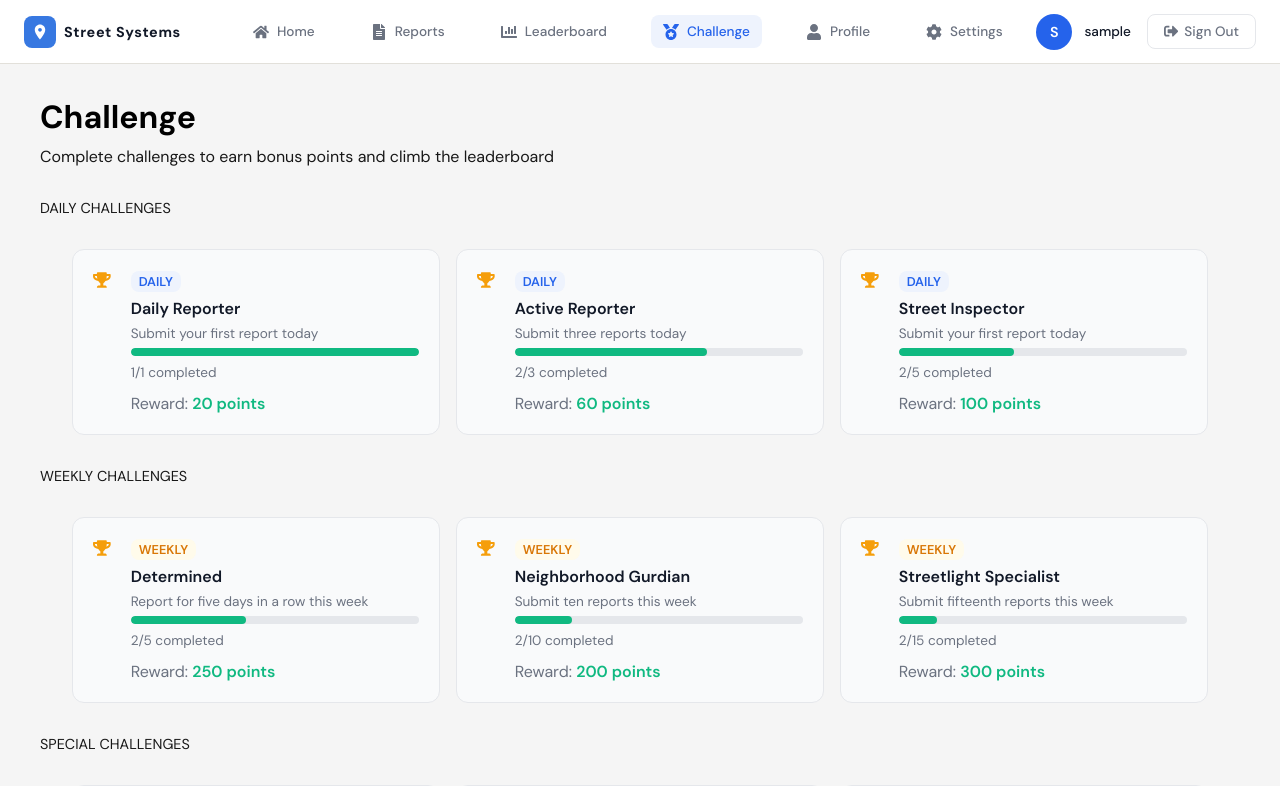
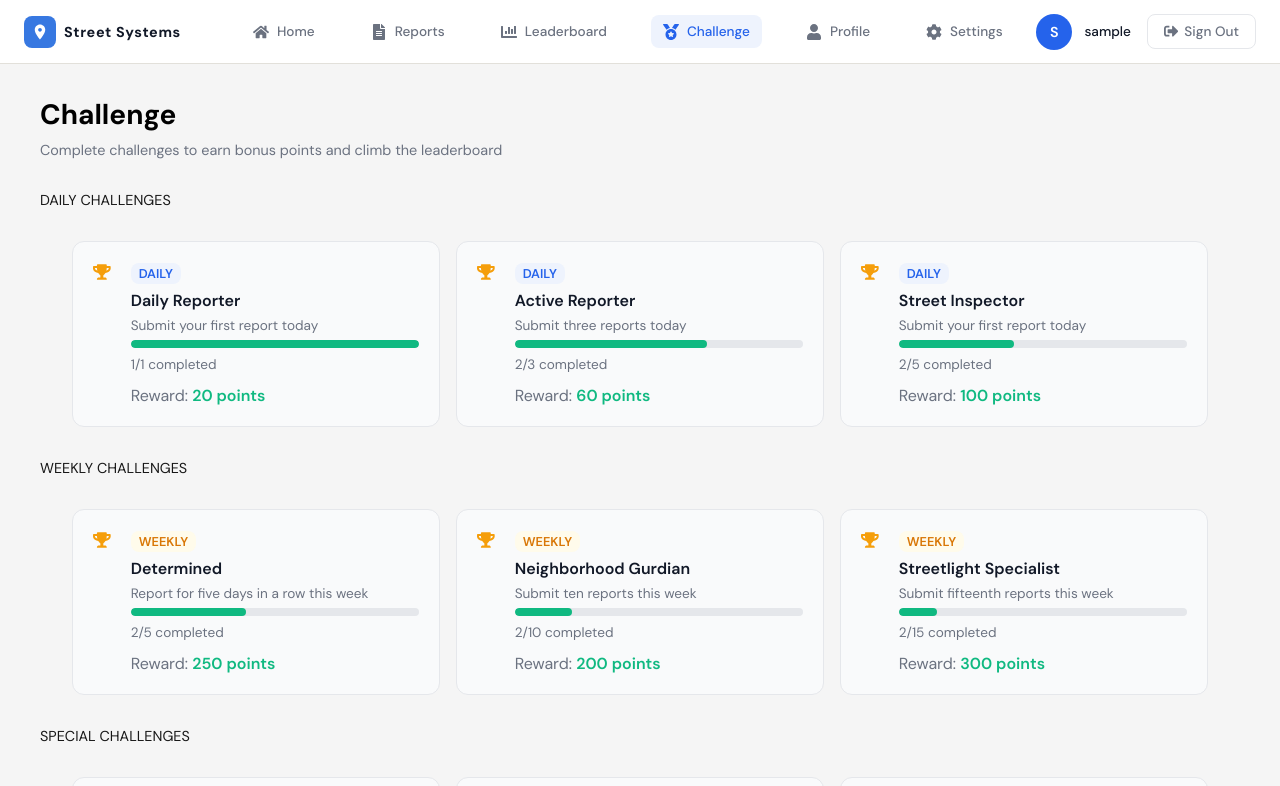
Before and after one commit to MalihaT111/street-light-base, a React (Vite) app in the folder Frontend/: page /challenge in a window 1280 px wide. Shown: the top 786 px of the page. Built offline with nearby package versions, Linux system fonts and the light colour scheme; sample sign-in values are in the browser's storage.

Commit message:
Fixed title size and changed subtitle color

```diff
--- a/Frontend/src/pages/Challenge/Challenge.module.css
+++ b/Frontend/src/pages/Challenge/Challenge.module.css
@@ -7,13 +7,13 @@
     margin: 0 auto;
 }
 .challenge-title{
-    font-size: 2rem;
+    font-size: 1.75rem;
     font-weight: 700;
     margin-bottom: 8px;
 }
 .challenge-subtitle{
-    font-size: 1rem;
-    opacity: 0.9;
+    font-size: 0.9rem;
+    color: #6B7280;
     max-width: 600px;
     margin-bottom: 2rem;
 }
--- a/Frontend/src/pages/Leaderboard/Leaderboard.module.css
+++ b/Frontend/src/pages/Leaderboard/Leaderboard.module.css
@@ -10,13 +10,13 @@
     margin-bottom: 2rem;
 }
 .leaderboard-title{
-    font-size: 2rem;
+    font-size: 1.75rem;
     font-weight: 700;
     margin-bottom: 8px;
 }
 .leaderboard-subtitle{
-    font-size: 1rem;
-    opacity: 0.9;
+    font-size: 0.9rem;
+    color: #6B7280;
     max-width: 600px;
 }
 /* For stat section */
```
